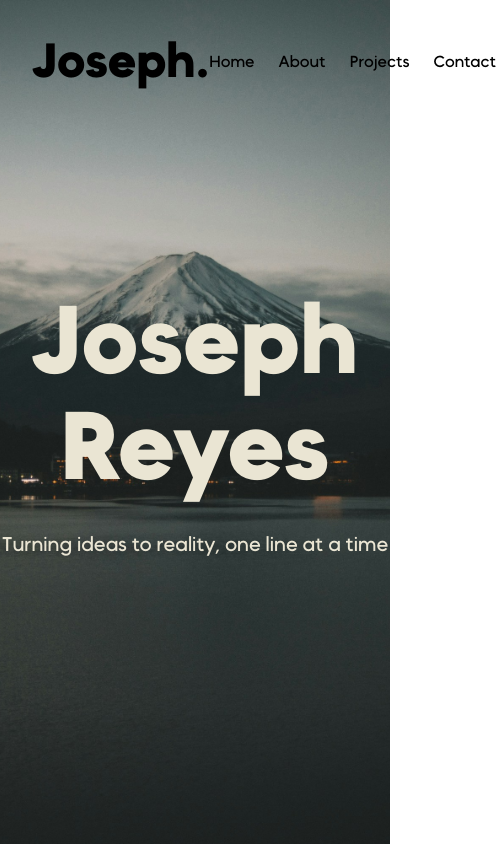
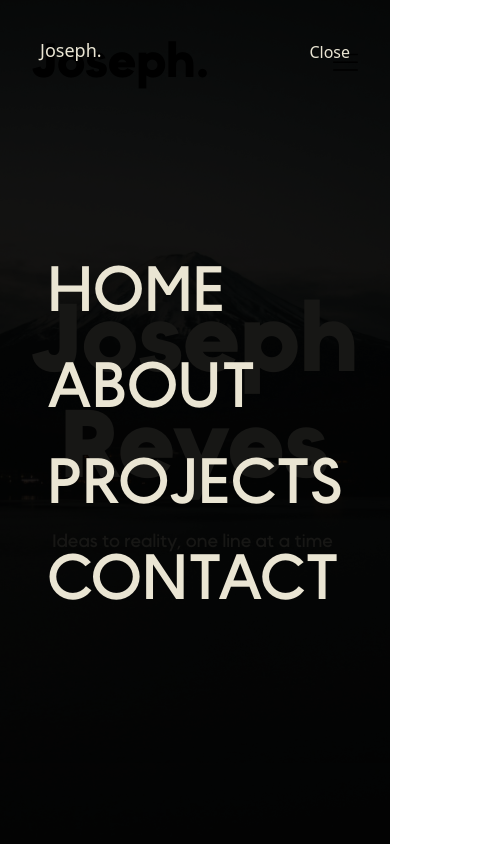
Before and after one commit to JreyIV/personal-portfolio, a React (Vite) app: page / in a window 390 px wide. Both pictures are taken after a click on the element 345 px from the left and 61 px from the top of the page. Shown: the top 844 px of the page, 496 px wide, since content can reach past the window. Built offline with nearby package versions, Linux system fonts and the light colour scheme.

Commit message:
edited hero, started mobile nav menu
added typewriter animation to p tag in hero, started hamburger menu

```diff
--- a/src/components/Nav.jsx
+++ b/src/components/Nav.jsx
@@ -1,4 +1,5 @@
 import { useState, useEffect } from "react";
+import { AnimatePresence, motion } from "framer-motion";
 import { NavLinks } from "../constants";
 import { hamburger } from "../assets/icons";
 
@@ -8,6 +9,53 @@ const Nav = () => {
 
   const toggleMenu = () => {
     setIsOpen(!isOpen);
+  };
+
+  const menuVars = {
+    initial: {
+      scaleY: 0,
+    },
+    animate: {
+      scaleY: 1,
+      transition: {
+        duration: 0.5,
+        ease: [0.12, 0, 0.39, 0],
+      },
+    },
+    exit: {
+      scaleY: 0,
+      transition: {
+        duration: 0.5,
+        ease: [0.22, 1, 0.36, 1],
+      },
+    },
+  };
+  const linkVars = {
+    initial: {
+      y: "30vh",
+      transition: {
+        duration: 0.5,
+      },
+      open: {
+        y: 0,
+        transition: {
+          duration: 0.7,
+        },
+      },
+    },
+  };
+
+  const containerVars = {
+    initial: {
+      transition: {
+        staggerChildren: 0.09,
+      },
+    },
+    open: {
+      transition: {
+        staggerChildren: 0.09,
+      },
+    },
   };
 
   useEffect(() => {
@@ -46,19 +94,50 @@ const Nav = () => {
         >
           <img src={hamburger} alt="hamburger" width={25} height={25} />
         </div>
+        <AnimatePresence>
           {isOpen && (
-          <div>
-            <ul className="flex gap-6">
+            <motion.div
+              variants={menuVars}
+              initial="initial"
+              animate="animate"
+              exit="exit"
+              className="fixed left-0 top-0 w-full h-screen origin-top bg-black bg-opacity-90 p-10"
+            >
+              <div className="flex h-full flex-col">
+                <div className="flex justify-between">
+                  <h1 className="text-okine text-lg text-off-white">Joseph.</h1>
+                  <p
+                    className="cursor-pointer text-md text-off-white"
+                    onClick={toggleMenu}
+                  >
+                    Close
+                  </p>
+                </div>
+                <motion.div
+                  variants={containerVars}
+                  initial="initial"
+                  animate="open"
+                  className="flex flex-col h-full justify-center items-center gap-4"
+                >
+                  <ul>
                     {NavLinks.map((link) => (
+                      <div className="" key={link.label}>
                         <li key={link.label}>
-                  <a href={link.href} className="font-okine leading-normal">
+                          <a
+                            href={link.href}
+                            className="font-okine text-6xl leading-normal text-off-white uppercase"
+                          >
                             {link.label}
                           </a>
                         </li>
+                      </div>
                     ))}
                   </ul>
+                </motion.div>
               </div>
+            </motion.div>
           )}
+        </AnimatePresence>
       </nav>
     </header>
   );
--- a/src/index.css
+++ b/src/index.css
@@ -55,4 +55,25 @@
   .info-text {
     @apply font-montserrat text-slate-gray text-lg leading-7;
   }
+
+  /* Creates a typewriter animation on text */
+  .animation-typewriter {
+    border-right: 5px solid;
+    width: 100%;
+    white-space: nowrap;
+    overflow: hidden;
+    animation: typing 2s steps(36), cursor 0.4s step-end infinite alternate;
+  }
+
+  @keyframes cursor {
+    50% {
+      border-color: transparent;
+    }
+  }
+
+  @keyframes typing {
+    from {
+      width: 0;
+    }
+  }
 }
--- a/src/sections/About.jsx
+++ b/src/sections/About.jsx
@@ -1,5 +1,9 @@
 const About = () => {
-  return <div>About</div>;
+  return (
+    <section id="about-me">
+      <div>About</div>
+    </section>
+  );
 };
 
 export default About;
--- a/src/sections/Hero.jsx
+++ b/src/sections/Hero.jsx
@@ -3,6 +3,7 @@ import { HeroImage } from "../assets/images";
 const Hero = () => {
   return (
     <section
+      id="home"
       className="bg-cover bg-center h-screen flex items-center justify-center"
       style={{ backgroundImage: `url(${HeroImage})` }}
     >
@@ -10,9 +11,11 @@ const Hero = () => {
         <h1 className="text-8xl md:text-6xl text-off-white font-okine font-bold mb-8">
           Joseph Reyes
         </h1>
-        <p className="text-xl md:text-xl font-okine text-off-white">
-          Turning ideas to reality, one line at a time
-        </p>
+        <div className="inline-block">
+          <p className="text-lg md:text-xl font-okine text-off-white animation-typewriter">
+            Ideas to reality, one line at a time
+          </p>
+        </div>
       </div>
     </section>
   );
--- a/tailwind.config.js
+++ b/tailwind.config.js
@@ -11,6 +11,7 @@ export default {
       "2xl": ["24px", "29.26px"],
       "3xl": ["28px", "50px"],
       "4xl": ["48px", "58px"],
+      "6xl": ["64px", "80px"],
       "8xl": ["96px", "106px"],
     },
     extend: {
```
Lines whose indentation alone changed are shown as unchanged.
